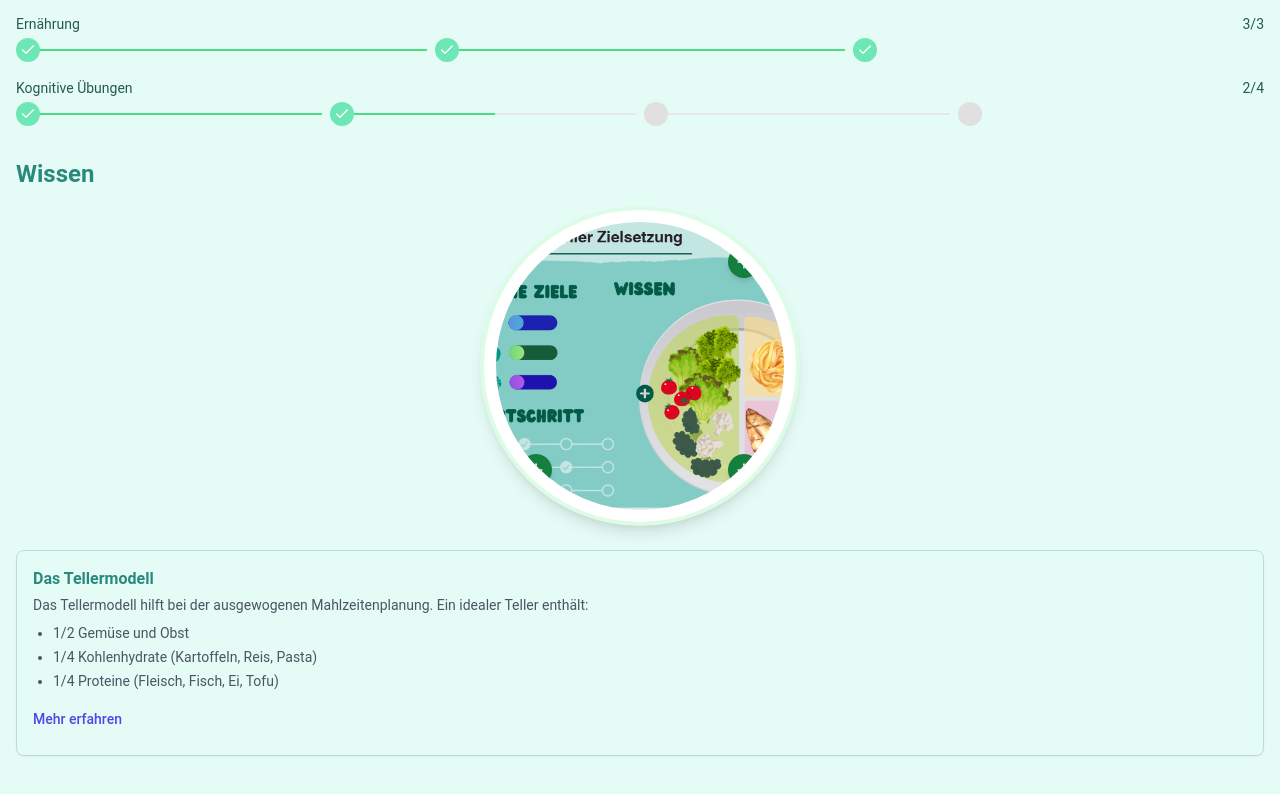
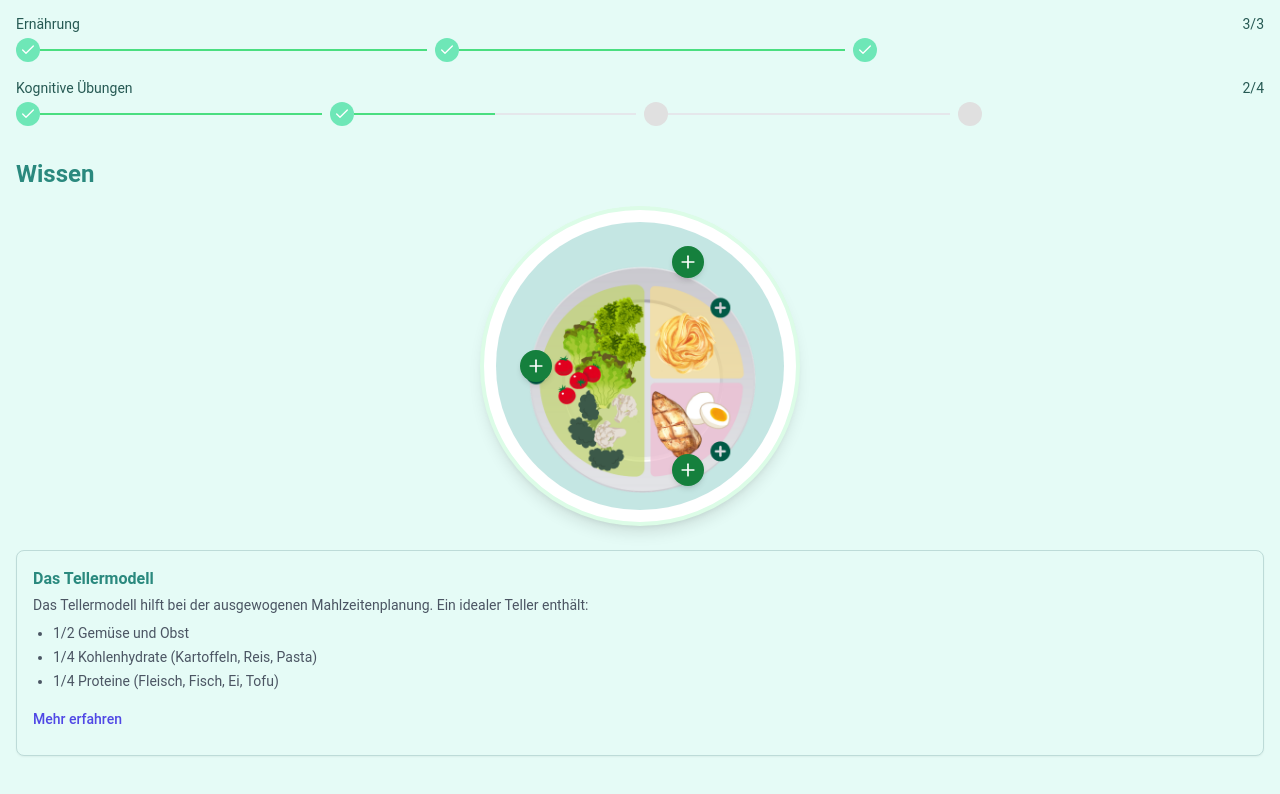
Before and after one commit to Samandala/Zielsetzungs-Tool-SPZ, a React (Vite) app: page / in a window 1280 px wide. Shown: the part 1068-1862 px from the top of the page. Built offline with nearby package versions, Linux system fonts and the light colour scheme.

Commit message:
Remove duplicate "Meine Ziele" and update Tellermodell

```diff
--- a/src/components/Header.tsx
+++ b/src/components/Header.tsx
@@ -6,7 +6,7 @@ const Header: React.FC = () => {
   return (
     <header className="py-4 px-6 bg-green-100 flex justify-between items-center rounded-b-3xl shadow-sm">
       <div>
-        <h1 className="text-xl font-bold text-primary">Meine Ziele</h1>
+        {/* Title removed from here */}
       </div>
       <button className="w-8 h-8 flex items-center justify-center rounded-full bg-white/50">
         <MoreHorizontal size={18} className="text-primary" />
--- a/src/components/KnowledgeSection.tsx
+++ b/src/components/KnowledgeSection.tsx
@@ -11,24 +11,25 @@ const KnowledgeSection: React.FC = () => {
 
       <div className="relative mb-6">
         <div className="bg-white rounded-full p-3 shadow-lg max-w-xs mx-auto aspect-square overflow-hidden border-4 border-green-100">
-          {/* Use the image with improved quality */}
           <div className="relative w-full h-full rounded-full overflow-hidden">
             <img
-              src="/public/lovable-uploads/611c651e-6471-423b-9893-95537ab25365.png"
+              src="/public/lovable-uploads/f7573740-ec49-4d25-ab9b-350f1f74c6f5.png"
               alt="Tellermodell"
               className="w-full h-full object-cover"
             />
 
-            {/* Add button on top of image */}
-            <button className="absolute bottom-6 left-6 bg-green-700 rounded-full p-1.5 shadow-md z-10">
+            {/* Add button on left side (vegetables) */}
+            <button className="absolute top-1/2 left-6 -translate-y-1/2 bg-green-700 rounded-full p-1.5 shadow-md z-10">
               <Plus className="w-5 h-5 text-white" />
             </button>
 
-            <button className="absolute top-6 right-6 bg-green-700 rounded-full p-1.5 shadow-md z-10">
+            {/* Add button on top right (carbs) */}
+            <button className="absolute top-6 right-1/3 transform translate-x-1/2 bg-green-700 rounded-full p-1.5 shadow-md z-10">
               <Plus className="w-5 h-5 text-white" />
             </button>
 
-            <button className="absolute bottom-6 right-6 bg-green-700 rounded-full p-1.5 shadow-md z-10">
+            {/* Add button on bottom right (protein) */}
+            <button className="absolute bottom-6 right-1/3 transform translate-x-1/2 bg-green-700 rounded-full p-1.5 shadow-md z-10">
               <Plus className="w-5 h-5 text-white" />
             </button>
           </div>
```
Also changed, not shown: public/lovable-uploads/f7573740-ec49-4d25-ab9b-350f1f74c6f5.png (added).
